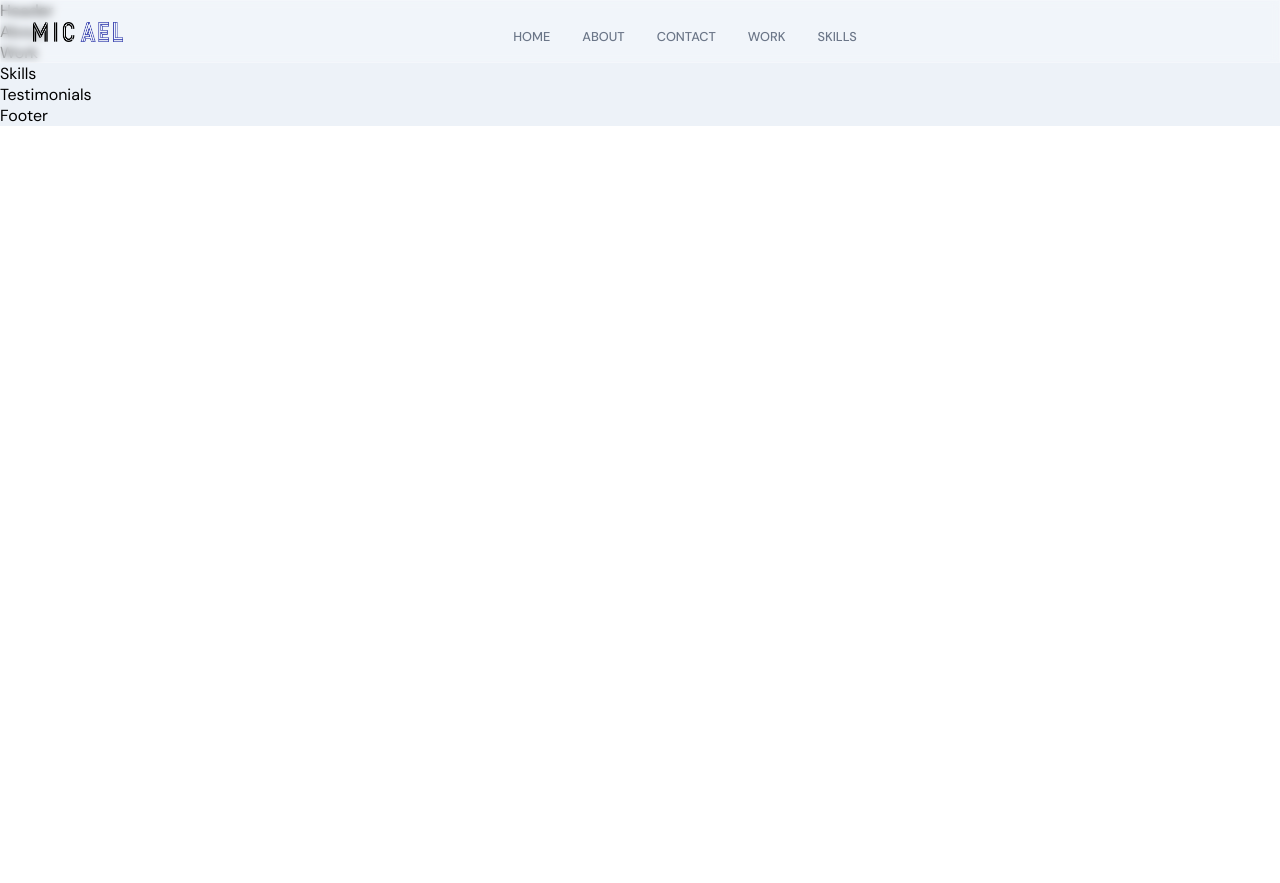
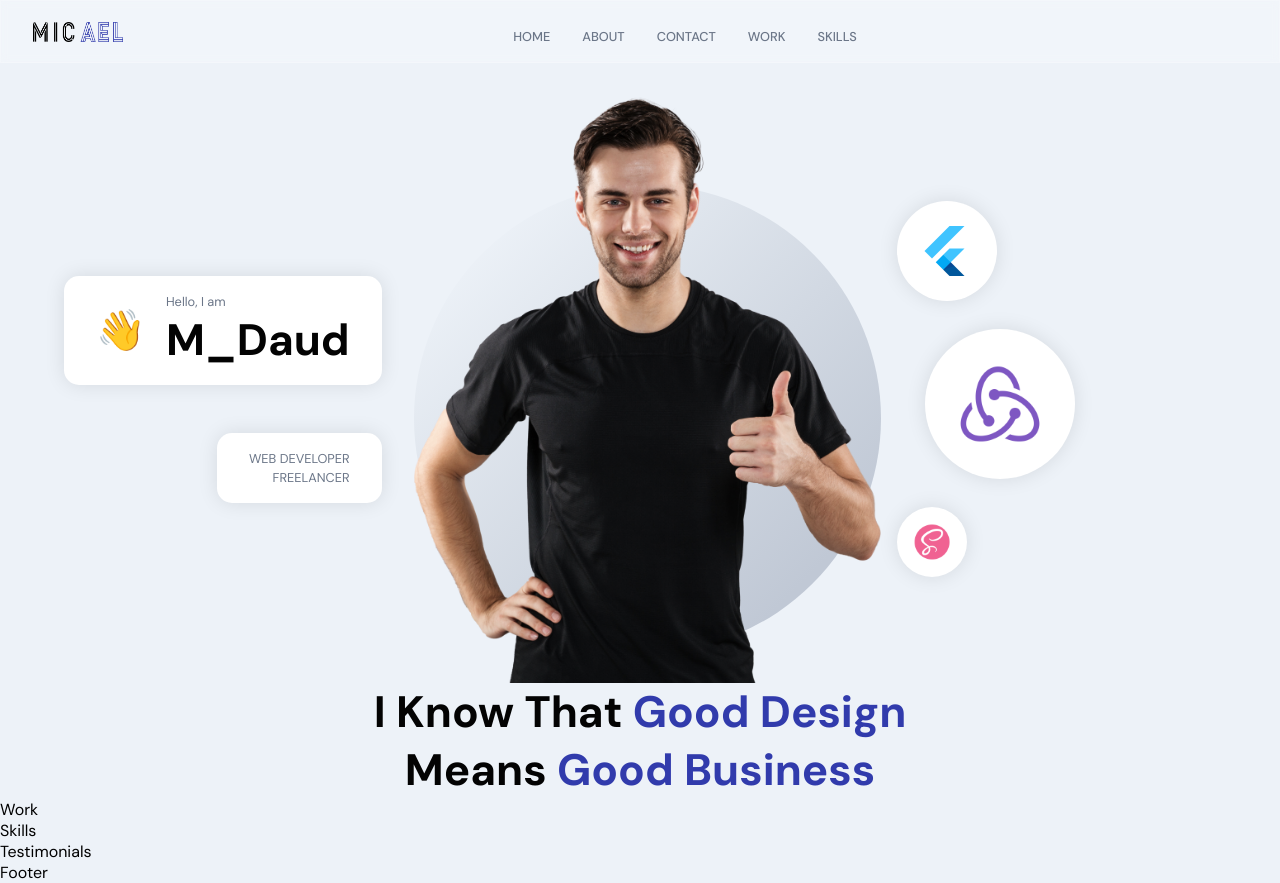
Before and after one commit to MDaud32/Personal_Portfolio, a React (Create React App) app: page / in a window 1280 px wide. Before the commit the page ends 800 px from the top, so only its background shows below. Built offline with nearby package versions, Linux system fonts and the light colour scheme.

Commit message:
implementing header seciton

```diff
--- a/src/containers/About/About.jsx
+++ b/src/containers/About/About.jsx
@@ -1,7 +1,39 @@
-import React from 'react';
+import React, { useState, useEffect } from 'react';
+import { motion } from 'framer-motion';
 
 import './About.scss';
 
+const abouts = [
+  {
+    title: 'Web Development',
+    description: 'i am a good developer',
+    imgURL: '',
+  },
+  {
+    title: 'Web Applications',
+    description: 'i am good at buidling web applications',
+    imgURL: '',
+  },
+  {
+    title: 'UI/Ux Design',
+    description: 'i am a professional UI/UX Designer',
+    imgURL: '',
+  },
+  {
+    title: 'Web Animations',
+    description: 'i will do web animations for your website',
+    imgURL: '',
+  },
+];
+
 export default function About() {
-  return <div>About</div>;
+  return (
+    <div className="head-text">
+      I know That
+      <span> Good Design</span>
+      <br />
+      means
+      <span> Good Business</span>
+    </div>
+  );
 }
--- a/src/containers/Header/Header.jsx
+++ b/src/containers/Header/Header.jsx
@@ -1,7 +1,70 @@
 import React from 'react';
+import { motion } from 'framer-motion';
 
+import { images } from '../../constants';
 import './Header.scss';
 
-export default function Header() {
-  return <div>Header</div>;
-}
+const scaleVariants = {
+  whileInView: {
+    scale: [0, 1],
+    opacity: [0, 1],
+    transition: {
+      duration: 1,
+      ease: 'easeInOut',
+    },
+  },
+};
+
+const Header = () => (
+  <div className="app__header app__flex">
+    <motion.div
+      whileInView={{ x: [-100, 0], opacity: [0, 1] }}
+      transition={{ duration: 0.5 }}
+      className="app__header-info"
+    >
+      <div className="app__header-badge">
+        <div className="badge-cmp app__flex">
+          <span>👋</span>
+          <div style={{ marginLeft: 20 }}>
+            <p className="p-text">Hello, I am</p>
+            <h1 className="head-text">M_Daud</h1>
+          </div>
+        </div>
+
+        <div className="tag-cmp app__flex">
+          <p className="p-text">Web Developer</p>
+          <p className="p-text">Freelancer</p>
+        </div>
+      </div>
+    </motion.div>
+
+    <motion.div
+      whileInView={{ opacity: [0, 1] }}
+      transition={{ duration: 0.5, delayChildren: 0.5 }}
+      className="app__header-img"
+    >
+      <img src={images.profile} alt="profile_bg" />
+      <motion.img
+        whileInView={{ scale: [0, 1] }}
+        transition={{ duration: 1, ease: 'easeInOut' }}
+        src={images.circle}
+        alt="profile_circle"
+        className="overlay_circle"
+      />
+    </motion.div>
+
+    <motion.div
+      variants={scaleVariants}
+      whileInView={scaleVariants.whileInView}
+      className="app__header-circles"
+    >
+      {[images.flutter, images.redux, images.sass].map((circle, index) => (
+        <div className="circle-cmp app__flex" key={`circle-${index}`}>
+          <img src={circle} alt="profile_bg" />
+        </div>
+      ))}
+    </motion.div>
+  </div>
+);
+
+export default Header;
--- a/src/containers/Header/Header.scss
+++ b/src/containers/Header/Header.scss
@@ -0,0 +1,196 @@
+#home {
+  position: relative;
+  background: url("../../assets/bgIMG.png");
+  background-size: cover;
+  background-position: center;
+  background-repeat: repeat;
+
+  // disable the default padding styles
+  .app__wrapper {
+    padding: 0;
+
+    .copyright {
+      display: none;
+    }
+  }
+}
+
+.app__header {
+  flex: 1;
+  width: 100%;
+  height: 100%;
+  flex-direction: row;
+
+  padding: 6rem 2rem 0rem;
+
+  @media screen and (min-width: 2000px) {
+    padding-top: 8rem;
+  }
+
+  @media screen and (max-width: 1200px) {
+    flex-direction: column;
+  }
+
+  @media screen and (max-width: 450px) {
+    padding: 6rem 1rem 2rem;
+  }
+}
+
+.app__header-info {
+  flex: 0.65;
+  display: flex;
+  flex-direction: column;
+  justify-content: flex-start;
+  align-items: flex-start;
+  height: 100%;
+
+  margin: 0 2rem;
+
+  @media screen and (max-width: 1200px) {
+    width: 100%;
+    margin-right: 0rem;
+  }
+}
+
+.app__header-badge {
+  width: 100%;
+  display: flex;
+  justify-content: flex-end;
+  align-items: flex-end;
+  flex-direction: column;
+
+  .badge-cmp,
+  .tag-cmp {
+    padding: 1rem 2rem;
+    background: var(--white-color);
+    border-radius: 15px;
+    flex-direction: row;
+    width: auto;
+
+    box-shadow: 0px 0px 20px rgba(0, 0, 0, 0.1);
+  }
+
+  .tag-cmp {
+    flex-direction: column;
+    margin-top: 3rem;
+
+    p {
+      width: 100%;
+      text-transform: uppercase;
+      text-align: right;
+    }
+  }
+
+  span {
+    font-size: 2.5rem;
+
+    @media screen and (min-width: 2000px) {
+      font-size: 5rem;
+    }
+  }
+
+  @media screen and (max-width: 1200px) {
+    justify-content: flex-start;
+    align-items: flex-start;
+  }
+}
+
+.app__header-circles {
+  flex: 0.75;
+  display: flex;
+  flex-direction: column;
+  justify-content: space-evenly;
+  align-items: flex-start;
+  height: 100%;
+  margin-left: 1rem;
+
+  div {
+    width: 100px;
+    height: 100px;
+    border-radius: 50%;
+
+    background: var(--white-color);
+    box-shadow: 0px 0px 20px rgba(0, 0, 0, 0.1);
+
+    img {
+      width: 60%;
+      height: 60%;
+    }
+  }
+
+  // circles with different height & width
+
+  div:nth-child(1) {
+    width: 100px;
+    height: 100px;
+  }
+
+  div:nth-child(2) {
+    margin: 1.75rem;
+    width: 150px;
+    height: 150px;
+  }
+
+  div:nth-child(3) {
+    width: 70px;
+    height: 70px;
+  }
+
+  @media screen and (min-width: 2000px) {
+    div:nth-child(2) {
+      width: 400px;
+      height: 400px;
+    }
+
+    div:nth-child(3) {
+      width: 170px;
+      height: 170px;
+    }
+
+    div:nth-child(1) {
+      width: 200px;
+      height: 200px;
+    }
+  }
+
+  @media screen and (max-width: 1200px) {
+    width: 100%;
+    flex-direction: row;
+    flex-wrap: wrap;
+    margin-left: 0;
+
+    div {
+      margin: 1rem;
+    }
+  }
+}
+
+.app__header-img {
+  flex: 1;
+  height: 100%;
+
+  display: flex;
+  justify-content: flex-end;
+  align-items: flex-end;
+  position: relative;
+
+  img {
+    width: 100%;
+    object-fit: contain;
+    z-index: 1;
+  }
+
+  .overlay_circle {
+    position: absolute;
+    left: 0;
+    right: 0;
+    bottom: 0;
+    z-index: 0;
+    width: 100%;
+    height: 90%;
+  }
+
+  @media screen and (max-width: 1200px) {
+    margin: 2rem 0;
+  }
+}
```
